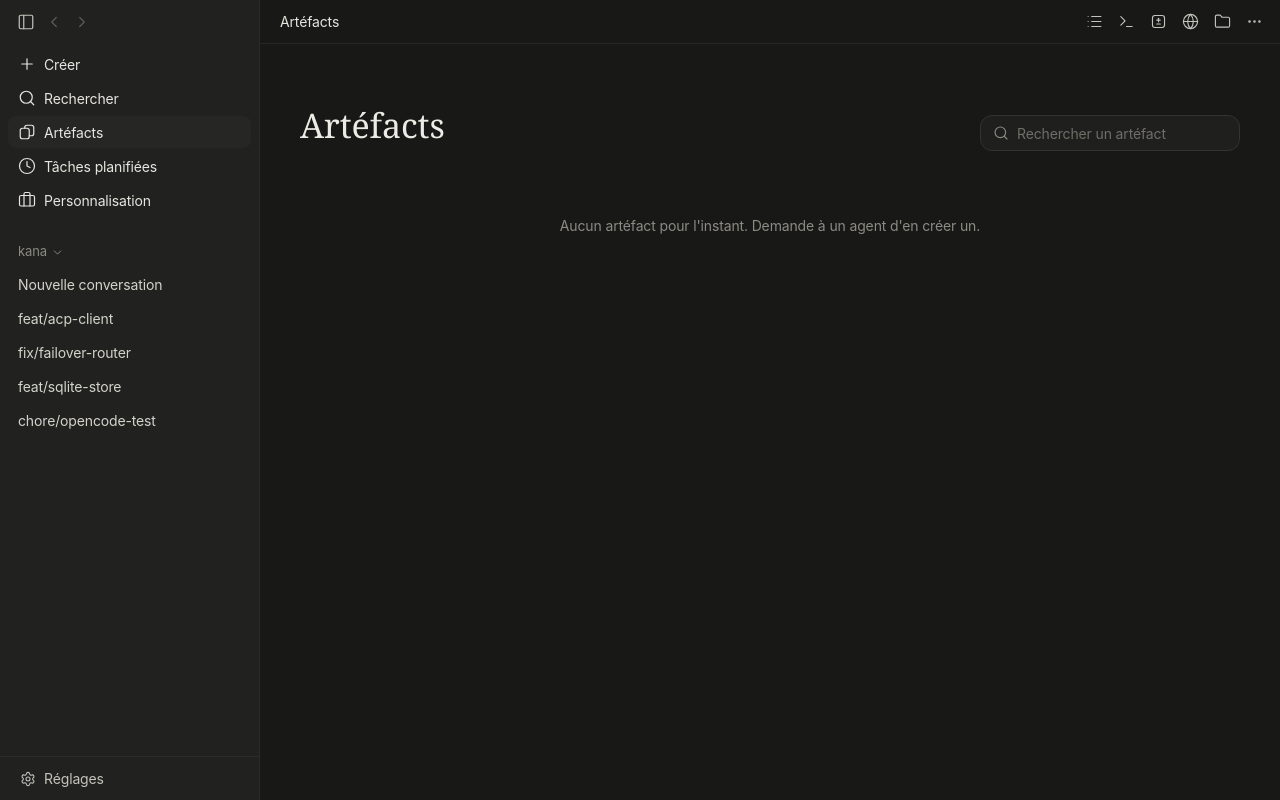
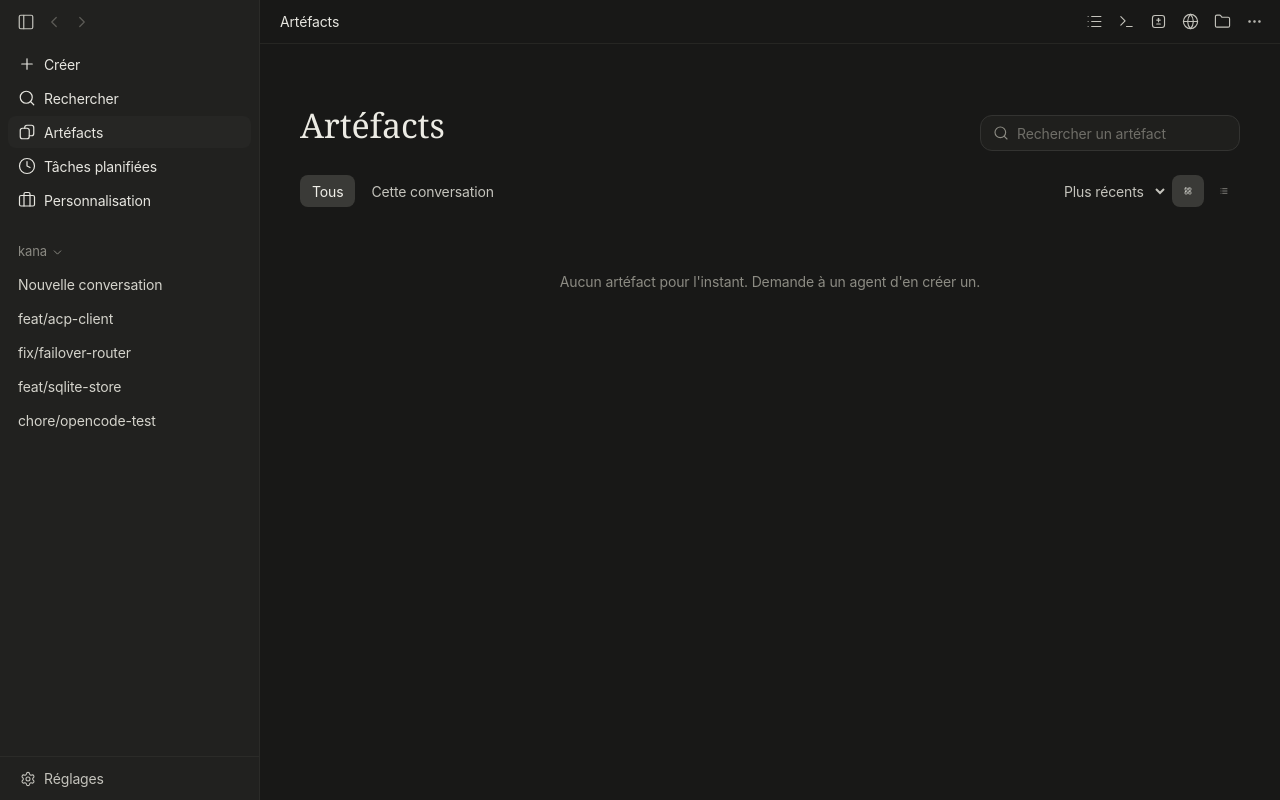
Before and after one commit to HarpeLm/kana, a React (Vite) app in the folder apps/desktop/: page / in a window 1280 px wide. Both pictures are taken after a click on the button "Artéfacts". Built offline with nearby package versions, Linux system fonts and the light colour scheme.

Commit message:
feat(desktop): artifacts gallery tabs, sort, list view, right-click in search — ArtifactsView.tsx

```diff
--- a/apps/desktop/src/components/ArtifactsView.tsx
+++ b/apps/desktop/src/components/ArtifactsView.tsx
@@ -1,5 +1,5 @@
 import { useMemo, useState } from "react";
-import { Search } from "lucide-react";
+import { LayoutGrid, List, Search } from "lucide-react";
 import type { ArtifactEntry } from "../lib/artifactIndex";
 import { relativeTime } from "../lib/relativeTime";
 import ArtifactThumb from "./ArtifactThumb";
@@ -9,15 +9,47 @@ interface ArtifactsViewProps {
   loading: boolean;
   onOpen: (item: ArtifactEntry) => void;
   onMenu: (item: ArtifactEntry, x: number, y: number) => void;
+  /** Le dossier de la conversation ouverte : l'onglet « Cette conversation » ne montre que ses artéfacts. */
+  currentRoot?: string;
 }
 
+type Scope = "all" | "current";
+type Sort = "recent" | "title" | "project";
+type Layout = "grid" | "list";
+
+const SORTS: { id: Sort; label: string }[] = [
+  { id: "recent", label: "Plus récents" },
+  { id: "title", label: "Titre" },
+  { id: "project", label: "Projet" },
+];
+
+const chip = (on: boolean) =>
+  `h-8 rounded-lg px-3 text-[14px] transition ${on ? "bg-[#3a3a37] text-[#f0efe9]" : "text-[#c4c3bc] hover:bg-[#2a2a28] hover:text-[#f0efe9]"}`;
+
 /** La galerie de tous les artéfacts : une carte par page, avec son aperçu. */
-export default function ArtifactsView({ items, loading, onOpen, onMenu }: ArtifactsViewProps) {
+export default function ArtifactsView({ items, loading, onOpen, onMenu, currentRoot }: ArtifactsViewProps) {
   const [query, setQuery] = useState("");
+  const [scope, setScope] = useState<Scope>("all");
+  const [sort, setSort] = useState<Sort>(() => (localStorage.getItem("kana-artifacts-sort") as Sort) || "recent");
+  const [layout, setLayout] = useState<Layout>(() => (localStorage.getItem("kana-artifacts-layout") as Layout) || "grid");
+  const choose = <T extends string>(key: string, set: (v: T) => void) => (value: T) => {
+    set(value);
+    try {
+      localStorage.setItem(key, value);
+    } catch {
+      // préférence non retenue
+    }
+  };
   const shown = useMemo(() => {
     const needle = query.trim().toLowerCase();
-    return needle ? items.filter((i) => i.title.toLowerCase().includes(needle) || i.project.toLowerCase().includes(needle)) : items;
-  }, [items, query]);
+    let list = scope === "current" && currentRoot ? items.filter((i) => i.root === currentRoot) : items;
+    if (needle) list = list.filter((i) => i.title.toLowerCase().includes(needle) || i.project.toLowerCase().includes(needle));
+    const sorted = [...list];
+    if (sort === "title") sorted.sort((a, b) => a.title.localeCompare(b.title, "fr"));
+    else if (sort === "project") sorted.sort((a, b) => a.project.localeCompare(b.project, "fr") || b.modified - a.modified);
+    else sorted.sort((a, b) => b.modified - a.modified);
+    return sorted;
+  }, [items, query, scope, sort, currentRoot]);
 
   return (
     <div className="flex-1 overflow-y-auto">
@@ -35,13 +67,60 @@ export default function ArtifactsView({ items, loading, onOpen, onMenu }: Artifa
           </label>
         </div>
 
+        <div className="mt-6 flex items-center justify-between gap-3">
+          <div className="flex gap-1">
+            <button onClick={() => setScope("all")} className={chip(scope === "all")}>
+              Tous
+            </button>
+            <button onClick={() => setScope("current")} className={chip(scope === "current")}>
+              Cette conversation
+            </button>
+          </div>
+          <div className="flex items-center gap-1">
+            <select
+              value={sort}
+              onChange={(e) => choose<Sort>("kana-artifacts-sort", setSort)(e.target.value as Sort)}
+              aria-label="Trier par"
+              className="h-8 rounded-lg bg-transparent px-2 text-[14px] text-[#c4c3bc] outline-none hover:bg-[#2a2a28]"
+            >
+              {SORTS.map((s) => (
+                <option key={s.id} value={s.id} className="bg-[#2b2b29]">
+                  {s.label}
+                </option>
+              ))}
+            </select>
+            <button onClick={() => choose<Layout>("kana-artifacts-layout", setLayout)("grid")} title="Grille" className={`${chip(layout === "grid")} flex w-8 items-center justify-center px-0`}>
+              <LayoutGrid className="h-4 w-4" strokeWidth={1.7} />
+            </button>
+            <button onClick={() => choose<Layout>("kana-artifacts-layout", setLayout)("list")} title="Liste" className={`${chip(layout === "list")} flex w-8 items-center justify-center px-0`}>
+              <List className="h-4 w-4" strokeWidth={1.7} />
+            </button>
+          </div>
+        </div>
+
         {shown.length === 0 ? (
           <p className="pt-16 text-center text-[14px] text-[#8c8b83]">
             {loading ? "Recherche des artéfacts…" : items.length === 0 ? "Aucun artéfact pour l'instant. Demande à un agent d'en créer un." : "Aucun résultat."}
           </p>
         ) : (
-          <div className="mt-8 grid grid-cols-3 gap-4">
-            {shown.map((item) => (
+          <div className={layout === "grid" ? "mt-5 grid grid-cols-3 gap-4" : "mt-5 divide-y divide-[#2a2a28] rounded-xl border border-[#333331]"}>
+            {shown.map((item) =>
+              layout === "list" ? (
+                <button
+                  key={item.key}
+                  onClick={() => onOpen(item)}
+                  onContextMenu={(e) => {
+                    e.preventDefault();
+                    onMenu(item, e.clientX, e.clientY);
+                  }}
+                  className="flex w-full items-center gap-4 px-4 py-2.5 text-left transition first:rounded-t-xl last:rounded-b-xl hover:bg-[#232321]"
+                >
+                  <ArtifactThumb html={item.html} className="h-[42px] w-[56px] shrink-0 rounded-md" />
+                  <span className="min-w-0 flex-1 truncate text-[15px] text-[#ecebe4]">{item.title}</span>
+                  <span className="shrink-0 text-[13px] text-[#8c8b83]">{item.project}</span>
+                  <span className="w-[130px] shrink-0 text-right text-[13px] text-[#8c8b83]">{relativeTime(item.modified)}</span>
+                </button>
+              ) : (
               <button
                 key={item.key}
                 onClick={() => onOpen(item)}
@@ -59,7 +138,8 @@ export default function ArtifactsView({ items, loading, onOpen, onMenu }: Artifa
                   </p>
                 </div>
               </button>
-            ))}
+              ),
+            )}
           </div>
         )}
       </div>
```
